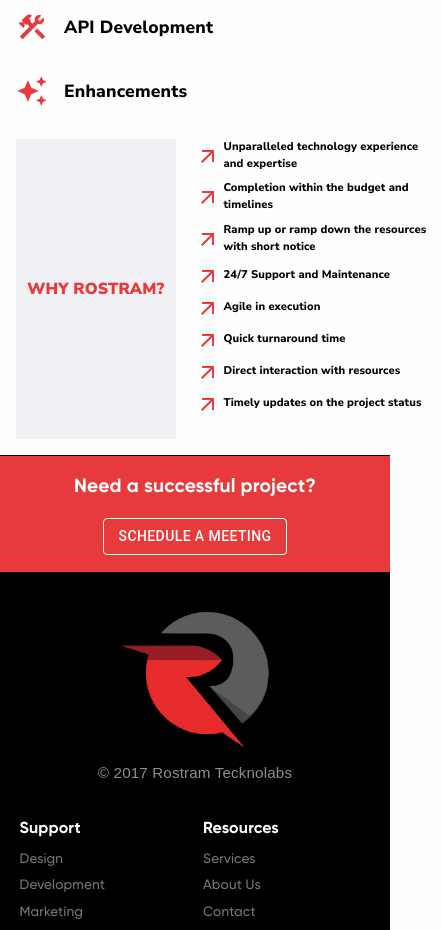
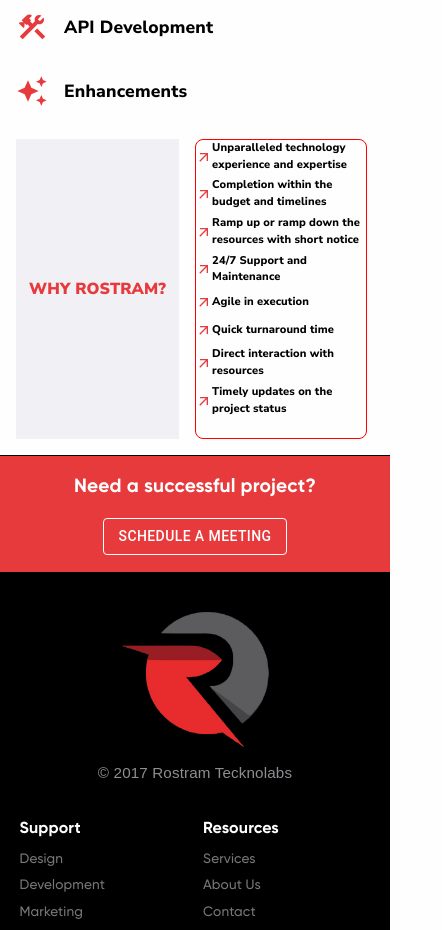
Before and after one commit to Mahender-77/Rostram, a React (Vite) app: page /ITServices in a window 390 px wide. Shown: the part 1700-2630 px from the top of the page, 442 px wide, since content can reach past the window. Built offline with nearby package versions, Linux system fonts and the light colour scheme; a web font is replaced by a local one.

Commit message:
itserivce responsive completed

```diff
--- a/src/components/ITService/index.tsx
+++ b/src/components/ITService/index.tsx
@@ -215,7 +215,7 @@
             >
               <Box
                 sx={{
-                  width: "50%",
+                  width: "48%",
                   display: "flex",
                   justifyContent: "center",
                   alignItems: "center",
@@ -243,12 +243,13 @@
                   display: "flex",
                   flexDirection: "column",
                   gap: {
-                    xs: 1,
+                    xs: 0.5,
                     sm: 1,
                     md: 1,
                     lg: 2,
                   },
                   width: "50%",
+                  border:"1px solid red",
                   borderRadius: 2,
                 }}
               >
@@ -264,11 +265,16 @@
                         md: 2,
                         lg: 2,
                       },
-                      minWidth: "250px",
+
                     }}
                   >
                     <ArrowOutwardIcon
-                      sx={{ color: "var(--logoRed)", width: "2rem" }}
+                      sx={{ color: "var(--logoRed)", width: {
+                        xs: "1rem",
+                        sm: "1.5rem",
+                        md: "2rem",
+                        lg: "2rem",
+                      } }}
                     />{" "}
                     <Typography
                       sx={{
```
